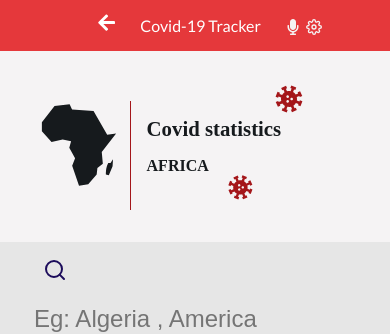
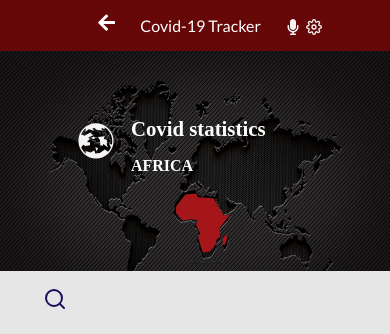
Before and after one commit to nedjwab/Covid19-tracker, a React (Create React App) app: page / in a window 390 px wide. Shown: the top 334 px of the page. Built offline with nearby package versions, Linux system fonts and the light colour scheme; no server answers.

Commit message:
Add background-image to the banner container

```diff
--- a/src/App.css
+++ b/src/App.css
@@ -1,4 +1,5 @@
 @import url('https://fonts.googleapis.com/css2?family=Lato&display=swap');
+
 
 body {
   margin: 0;
@@ -8,7 +9,7 @@ header {
   display: flex;
   flex-direction: row;
   color: #F5F3F4;
-  background-color: #E5383B;
+  background-color: #660708;
   align-items: center;
   justify-content:center;
   gap: 33.5rem;
@@ -41,7 +42,10 @@ header {
   flex-direction: row;
   justify-content: center;
   gap: 4rem;
-  background-color: #F5F3F4;
+  background-image: url("./assets/map.jpg");
+  background-repeat: no-repeat;
+  background-size: cover;
+  background-size: 100% 120%;
   padding-top: 0.1rem;
 }
 
@@ -51,7 +55,6 @@ header {
   margin-top: 2rem;
   margin-bottom: 1rem;
   padding-right: 4rem;
-  border-right: 0.1rem solid #A4161A;
 }
 
 .place {
@@ -151,19 +154,19 @@ input {
   .home-banner {
     display: flex;
     flex-direction: row;
-    gap: 0.2rem;
-    justify-content: left;
+    gap: 1rem;
+    justify-content: center;
+    align-items: center;
     background-color: #F5F3F4;
     padding-top: 0.1rem;
   }
 
   .world-map {
-    color: #161A1D;
+    color: #F5F3F4;
     position: relative;
-    font-size: 5.5rem;
-    padding-right: 0.4rem;
-    margin: 3rem 0.8rem 2rem 0rem;
-    border-right: 0.1rem solid #A4161A;
+    font-size: 2.4rem;
+    padding-right: 0rem;
+    margin-bottom: 4rem;
   }
 
   .place {
@@ -173,25 +176,18 @@ input {
   .banner-title {
     font-size: 1.3rem;
     font-weight: 600;
+    color: white;
+    margin-right: 3rem;
   }
 
   .banner-text {
-    color:#161A1D;
+    color: white;
   }
 
-  .first-virus {
+  .map-unique {
     position: relative;
-    left:70%;
-    margin-top: 1.9rem;
-    font-size: 2rem;
-    color:#A4161A
-  }
-
-  .second-virus {
-    position: relative;
-    left:59%;
-    bottom:1.1rem;
-    font-size: 1.8rem;
-    color:#A4161A
+    left:2.5rem;
+    color:#A4161A;
+    font-size: 4rem;
   }
 }
--- a/src/components/home.js
+++ b/src/components/home.js
@@ -1,8 +1,7 @@
 import React, { useEffect, useState } from 'react';
 import { useDispatch, useSelector } from 'react-redux';
-import { GiAfrica } from 'react-icons/gi';
+import { GiAfrica, GiWorld } from 'react-icons/gi';
 import { FiSearch } from 'react-icons/fi';
-import { RiVirusFill } from 'react-icons/ri';
 import { Link } from 'react-router-dom';
 import { fetchCountry } from '../redux/Countries';
 
@@ -19,12 +18,11 @@ function Home() {
   return (
     <section className="body">
       <div className="home-banner">
-        <span className="first-virus"><RiVirusFill /></span>
-        <span className="world-map"><GiAfrica /></span>
+        <span className="world-map"><GiWorld /></span>
         <div className="banner-text">
           <p className="banner-title">Covid statistics</p>
           <p className="place">AFRICA</p>
-          <span className="second-virus"><RiVirusFill /></span>
+          <span className="map-unique"><GiAfrica /></span>
         </div>
       </div>
       <div className="main-container">
```
Also changed, not shown: src/assets/map.avif (added), src/assets/map.jpg (added).
